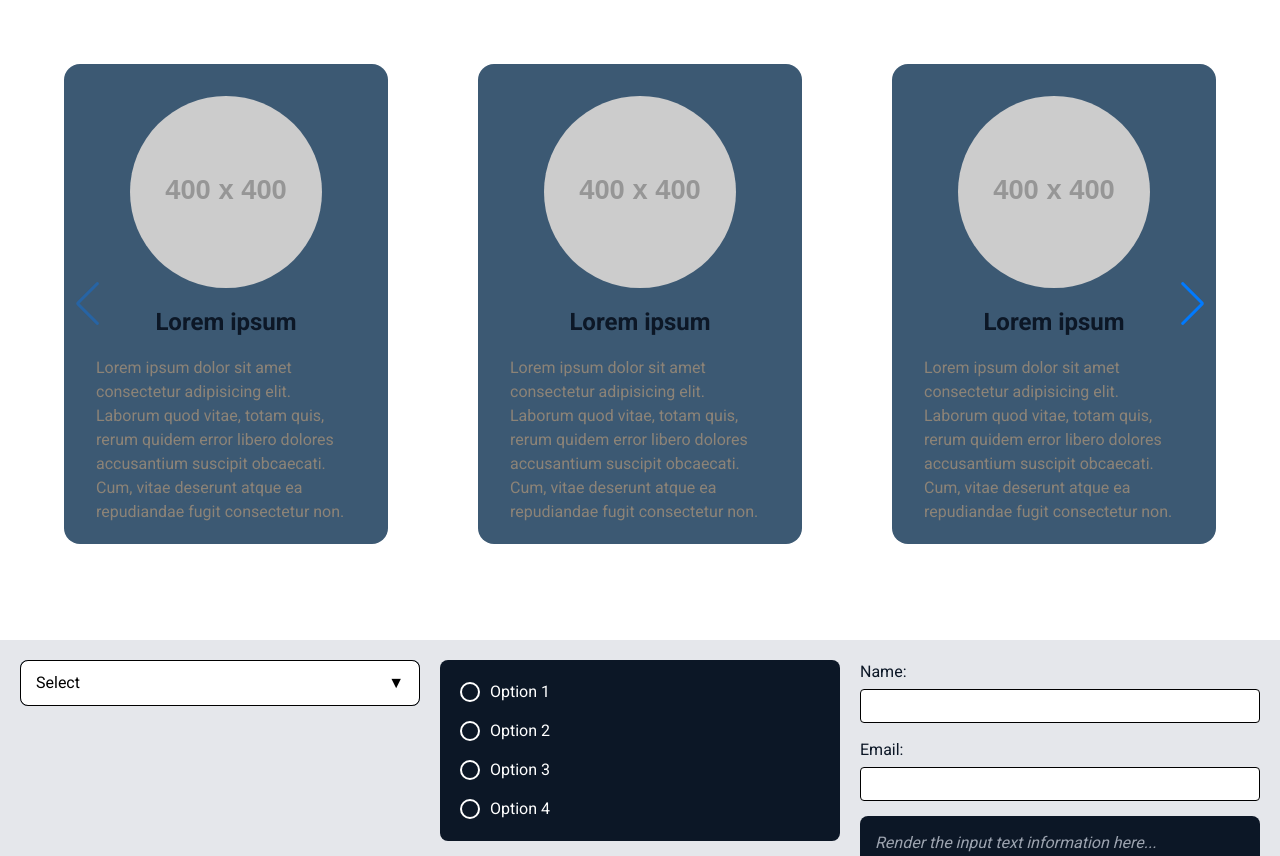
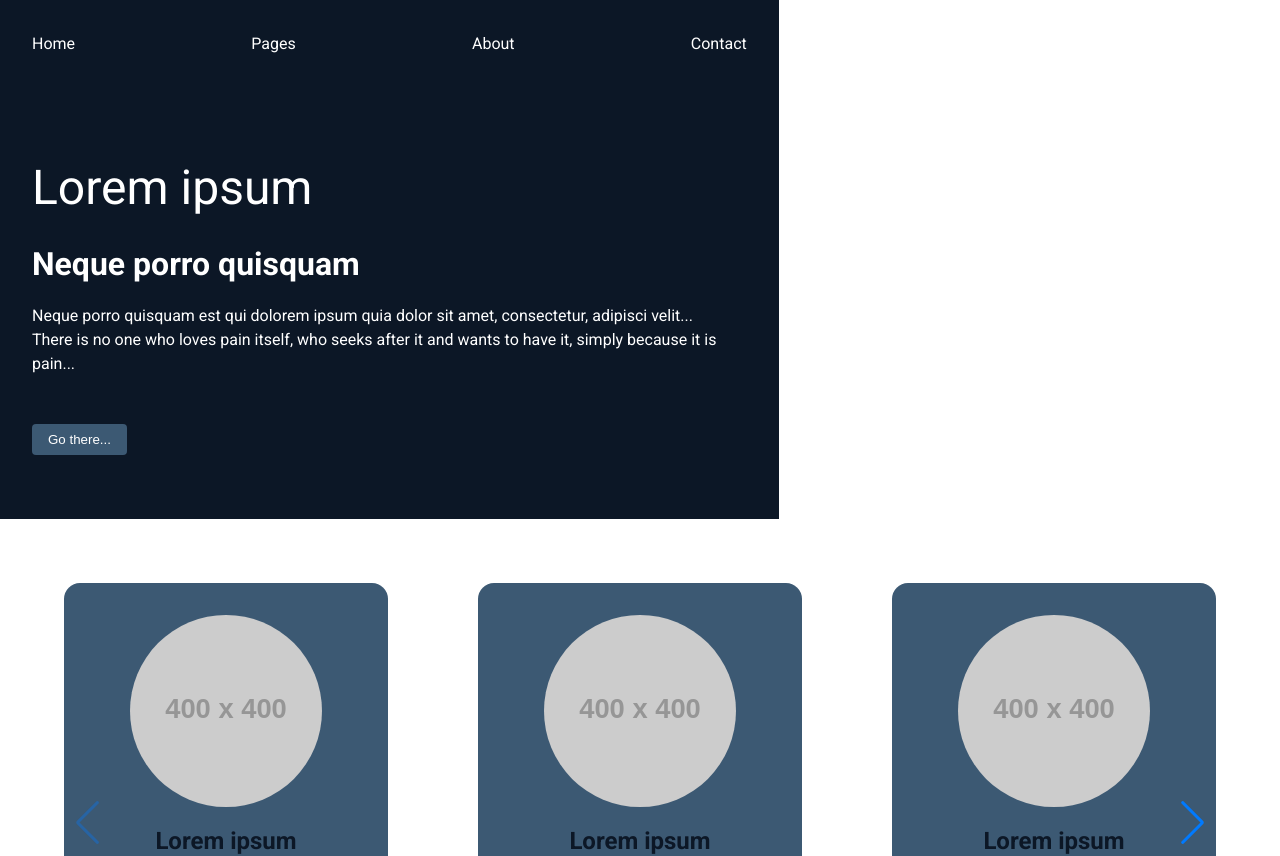
Before and after one commit to lmindiola89/luis_mindiola_prueba_frontend, a React (Vite) app: page / in a window 1280 px wide. Shown: the top 856 px of the page. Built offline with nearby package versions, Linux system fonts and the light colour scheme.

Commit message:
creating the header, hero, navbar components and their styles

```diff
--- a/src/App.jsx
+++ b/src/App.jsx
@@ -2,10 +2,12 @@ import "./app.scss";
 import Cardslider from "./components/Cardslider/Cardslider";
 import Forms from "./components/Forms/Forms";
 import Footer from "./components/Footer/Footer";
+import Header from "./components/Header/Header";
 
 function App() {
   return (
     <>
+      <Header />
       <Cardslider />
       <Forms />
       <Footer />
--- a/src/components/Forms/Forms.scss
+++ b/src/components/Forms/Forms.scss
@@ -89,7 +89,7 @@
         }
 
         .checkmark {
-            color: white;
+            color: $white;
             font-size: 14px;
         }
     }
@@ -106,14 +106,14 @@
     .radio-option {
         display: flex;
         align-items: center;
-        color: white;
+        color: $white;
         cursor: pointer;
 
         input[type="radio"] {
             appearance: none;
             width: 20px;
             height: 20px;
-            border: 2px solid white;
+            border: 2px solid $white;
             border-radius: 50%;
             margin-right: 10px;
             position: relative;
--- /dev/null
+++ b/src/components/Header/Header.jsx
@@ -0,0 +1,17 @@
+import Navbar from "../Navbar/Navbar";
+import Hero from "../Hero/Hero";
+import "./Header.scss";
+
+function Header() {
+  return (
+    <header className="header">
+      <div>
+        <Navbar />
+        <Hero />
+      </div>
+      <div className="header-image"></div>
+    </header>
+  );
+}
+
+export default Header;
--- /dev/null
+++ b/src/components/Header/Header.scss
@@ -0,0 +1,20 @@
+@use '../../styles/variables' as *;
+
+.header {
+    display: flex;
+    justify-content: space-between;
+    background-color: $primary-dark;
+
+}
+
+.header-image {
+    width: 40%;
+    background-color: $white;
+}
+
+@media (max-width: 768px) {
+    .header {
+        flex-direction: column;
+    }
+
+}
--- /dev/null
+++ b/src/components/Hero/Hero.jsx
@@ -0,0 +1,28 @@
+import "./Hero.scss";
+
+function Hero() {
+  const handleClick = () => {
+    console.log("Go There");
+  };
+  return (
+    <section className="hero">
+      <div className="hero-content">
+        <h1>Lorem ipsum</h1>
+        <h2>Neque porro quisquam</h2>
+        <p>
+          Neque porro quisquam est qui dolorem ipsum quia dolor sit amet,
+          consectetur, adipisci velit...
+        </p>
+        <p>
+          There is no one who loves pain itself, who seeks after it and wants to
+          have it, simply because it is pain...
+        </p>
+        <button className="cta-button" onClick={handleClick}>
+          Go there...
+        </button>
+      </div>
+    </section>
+  );
+}
+
+export default Hero;
--- /dev/null
+++ b/src/components/Hero/Hero.scss
@@ -0,0 +1,54 @@
+@use '../../styles/variables' as *;
+
+.hero {
+    background-color: $primary-dark;
+    color: $white;
+    padding: 4rem 2rem;
+}
+
+.hero-content {
+    display: flex;
+    flex-direction: column;
+}
+
+.hero-content h1 {
+    font-size: 3rem;
+    font-weight: lighter;
+}
+
+.hero-content h2 {
+    font-weight: bold;
+    font-size: 2rem;
+    margin: 1rem 0;
+
+}
+
+.cta-button {
+    margin-top: 3rem;
+    background-color: $primary-blue;
+    color: $white;
+    padding: 0.5rem 1rem;
+    border: none;
+    border-radius: 4px;
+    cursor: pointer;
+    width: fit-content;
+    transition: transform 0.3s ease, box-shadow 0.3s ease;
+
+    &:hover {
+        transform: translateY(-3px);
+        box-shadow: 0 4px 8px rgba(0, 0, 0, 0.2);
+        background-color: #557D97;
+    }
+
+    &:active {
+        transform: translateY(-1px);
+        box-shadow: 0 2px 4px rgba(0, 0, 0, 0.2);
+    }
+}
+
+@media (max-width: 768px) {
+    .hero {
+        grid-template-columns: 1fr;
+        gap: 2rem;
+    }
+}
--- /dev/null
+++ b/src/components/Navbar/Navbar.jsx
@@ -0,0 +1,68 @@
+import "./Navbar.scss";
+
+function Navbar() {
+  return (
+    <nav className="navbar">
+      <ul className="nav-links">
+        <li>
+          <a href="#home">Home</a>
+        </li>
+        <li className="dropdown">
+          <a href="#pages">Pages</a>
+          <ul className="dropdown-content">
+            <li className="submenu">
+              <a href="#page1">Page 1</a>
+              <ul className="submenu-content">
+                <li>
+                  <a href="#page1-item1">Item 1</a>
+                </li>
+                <li>
+                  <a href="#page1-item2">Item 2</a>
+                </li>
+                <li>
+                  <a href="#page1-item3">Item 3</a>
+                </li>
+              </ul>
+            </li>
+            <li className="submenu">
+              <a href="#page2">Page 2</a>
+              <ul className="submenu-content">
+                <li>
+                  <a href="#page2-item1">Item 1</a>
+                </li>
+                <li>
+                  <a href="#page2-item2">Item 2</a>
+                </li>
+                <li>
+                  <a href="#page2-item3">Item 3</a>
+                </li>
+              </ul>
+            </li>
+            <li className="submenu">
+              <a href="#page3">Page 3</a>
+              <ul className="submenu-content">
+                <li>
+                  <a href="#page3-item1">Item 1</a>
+                </li>
+                <li>
+                  <a href="#page3-item2">Item 2</a>
+                </li>
+                <li>
+                  <a href="#page3-item3">Item 3</a>
+                </li>
+              </ul>
+            </li>
+          </ul>
+        </li>
+        <li>
+          <a href="#about">About</a>
+        </li>
+        <li>
+          <a href="#contact">Contact</a>
+        </li>
+      </ul>
+    </nav>
+  );
+}
+
+export default Navbar;
--- /dev/null
+++ b/src/components/Navbar/Navbar.scss
@@ -0,0 +1,108 @@
+/* Estilos de la barra de navegación */
+@use '../../styles/variables' as *;
+
+
+.navbar {
+    background-color: $primary-dark;
+    padding: 2rem;
+}
+
+.nav-links {
+    display: flex;
+    list-style: none;
+    justify-content: space-between;
+    padding: 0;
+}
+
+.nav-links a {
+    color: $white;
+    text-decoration: none;
+    position: relative;
+    padding-bottom: 5px;
+    transition: color 0.3s ease;
+}
+
+.nav-links a::after {
+    content: '';
+    position: absolute;
+    width: 0;
+    height: 2px;
+    bottom: 0;
+    left: 0;
+    background-color: $accent-color;
+    transition: width 0.3s ease;
+}
+
+.nav-links a:hover {
+    color: $accent-color;
+}
+
+.nav-links a:hover::after {
+    width: 100%;
+}
+
+/* Estilos para el menú desplegable */
+.dropdown {
+    position: relative;
+}
+
+.dropdown-content {
+    display: none;
+    position: absolute;
+    background-color: $primary-blue;
+    padding: 1rem;
+    border-radius: 4px;
+    transform: translateY(-20px);
+    width: 8rem;
+}
+
+.dropdown-content li {
+    list-style-type: none;
+    margin: 10px 0;
+    padding: 0;
+}
+
+.dropdown:hover .dropdown-content {
+    display: block;
+    opacity: 1;
+    transform: translateY(0);
+}
+
+/* Estilos para el submenú */
+.submenu {
+    position: relative;
+    padding: 0.5rem 0;
+}
+
+.submenu>a::after {
+    // content: '▶';
+    position: absolute;
+    right: 10px;
+    transition: transform 0.3s ease;
+}
+
+
+.submenu-content {
+    display: none;
+    position: absolute;
+    left: 70%;
+    top: 50%;
+    background-color: $primary-blue;
+    padding: 1rem;
+    border: 1px solid black;
+    border-radius: 4px;
+    width: 6rem;
+
+}
+
+.submenu-content li {
+    list-style-type: none;
+    margin: 0;
+    padding: 0;
+
+}
+
+
+.submenu:hover .submenu-content {
+    display: block;
+}
```
